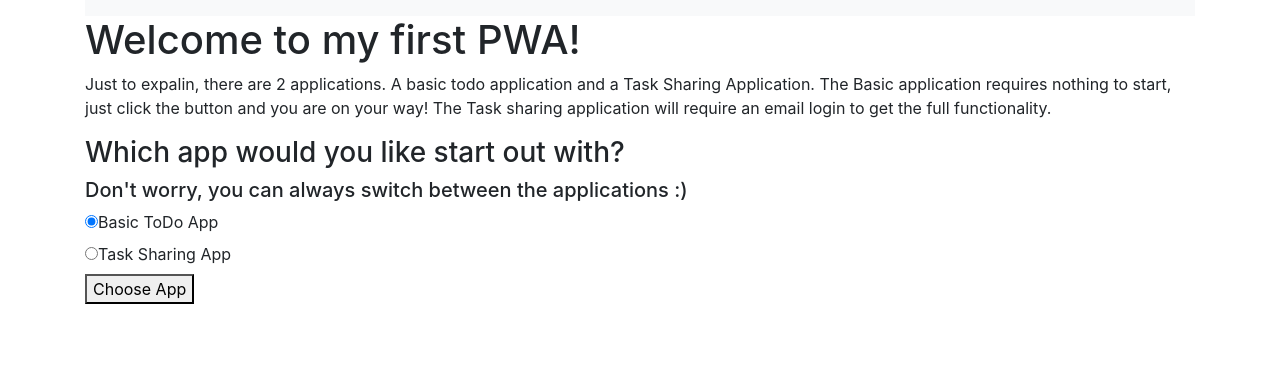
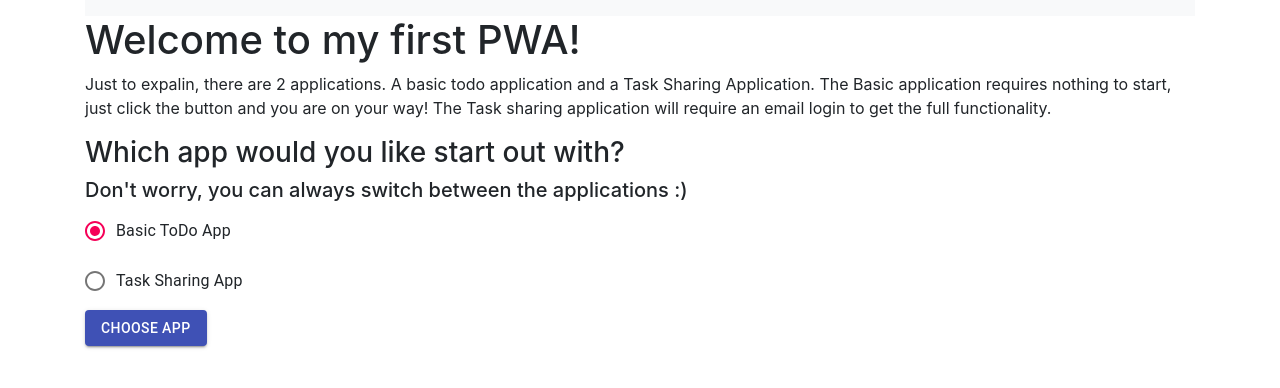
Before and after one commit to NathanWang2/TodoReactExpress, a React (Create React App) app in the folder fe/: page / in a window 1280 px wide. Shown: the top 388 px of the page. Built offline with nearby package versions, Linux system fonts and the light colour scheme.

Commit message:
Added the material buttons and radio buttons cause I forgot to do this in the first round.

```diff
--- a/fe/src/components/appSwitch/app-switch.component.js
+++ b/fe/src/components/appSwitch/app-switch.component.js
@@ -1,6 +1,11 @@
 import React, { Component } from "react";
 import { Redirect } from "react-router-dom";
-import { getAppChoice, setAppChoice } from "./../../services/applicationChoice/app-choice";
+import {
+	getAppChoice,
+	setAppChoice,
+} from "./../../services/applicationChoice/app-choice";
+
+import { Button, Radio, FormControlLabel, RadioGroup } from "@material-ui/core";
 
 // Could create a Static directory.
 const BASIC = "/basic";
@@ -89,27 +94,24 @@ export default class AppSwitch extends Component {
 					:)
 				</h5>
 				<form onSubmit={this.onSubmit}>
-					<label>
-						<input
-							type="radio"
-							value="false"
-							checked={this.state.isModernApp === false}
-							onChange={this.onRadioChange}
+					<RadioGroup onChange={this.onRadioChange}>
+						<FormControlLabel
+							checked={!this.state.isModernApp}
+							value={false}
+							control={<Radio />}
+							label="Basic ToDo App"
 						/>
-						<span>Basic ToDo App</span>
-					</label>
-					<br />
-					<label>
-						<input
-							type="radio"
-							value="true"
-							checked={this.state.isModernApp === true}
-							onChange={this.onRadioChange}
+						<FormControlLabel
+							checked={this.state.isModernApp}
+							value={true}
+							control={<Radio />}
+							label="Task Sharing App"
 						/>
-						<span>Task Sharing App</span>
-					</label>
-					<br />
-					<button type="submit">Choose App</button>
+					</RadioGroup>
+
+					<Button variant="contained" color="primary" type="submit">
+						Choose App
+					</Button>
 				</form>
 			</div>
 		);
```
